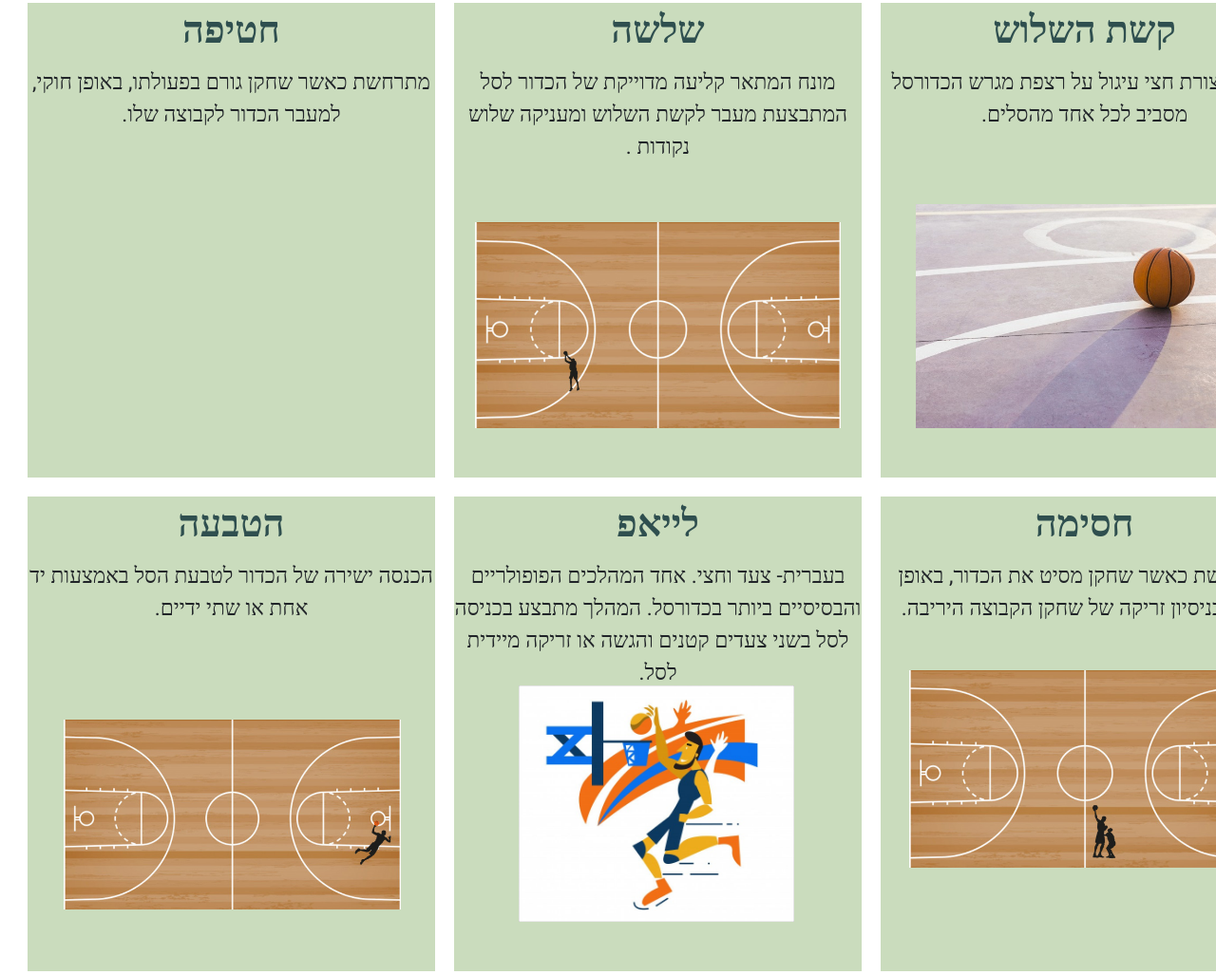
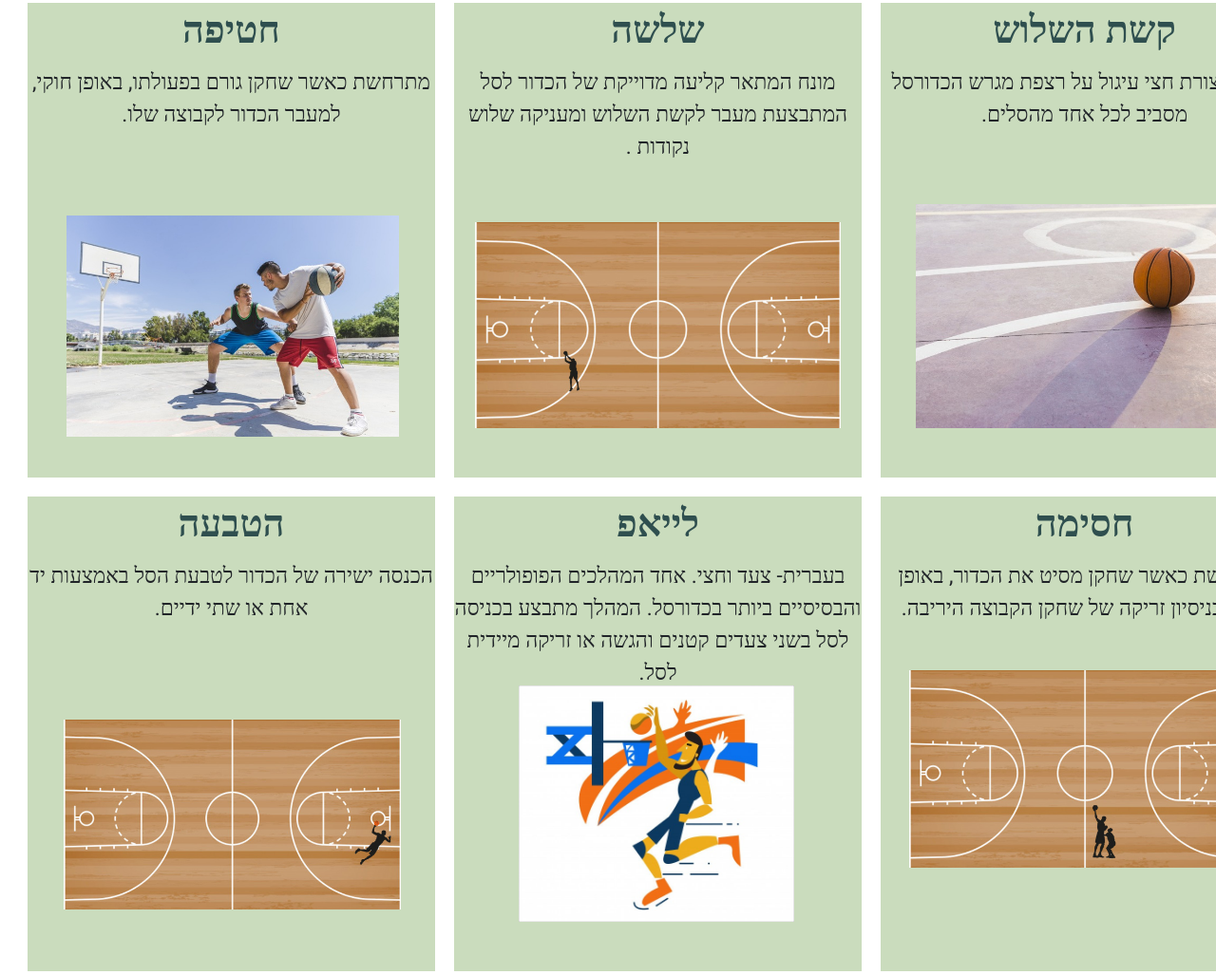
Before and after one commit to MiritElimelech/WebDevelopmentCourse1, a plain HTML site: page goalgirlsweb/basketball.html in a window 1280 px wide. Shown: the part 1754-2781 px from the top of the page at 95% size. Drawn offline with nearby package versions, Linux system fonts and the light colour scheme.

Commit message:
Update myStyle.css

```diff
--- a/goalgirlsweb/styles/myStyle.css
+++ b/goalgirlsweb/styles/myStyle.css
@@ -1368,7 +1368,7 @@ font-family: 'Heebo', sans-serif;
 }
 /*תמונה שלשה*/
 #Three {
-    background-image: url(../images/Three.jpg);
+    background-image: url(../images/Three.JPG);
     width: 500px;
     height: 400px;
     background-size: 77%;
@@ -1379,7 +1379,7 @@ font-family: 'Heebo', sans-serif;
 }
 /*חטיפה*/
 #snatch {
-    background-image: url(../images/snatch.jped);
+    background-image: url(../images/snatch.jpeg);
     width: 500px;
     height: 400px;
     background-size: 70%;
```
